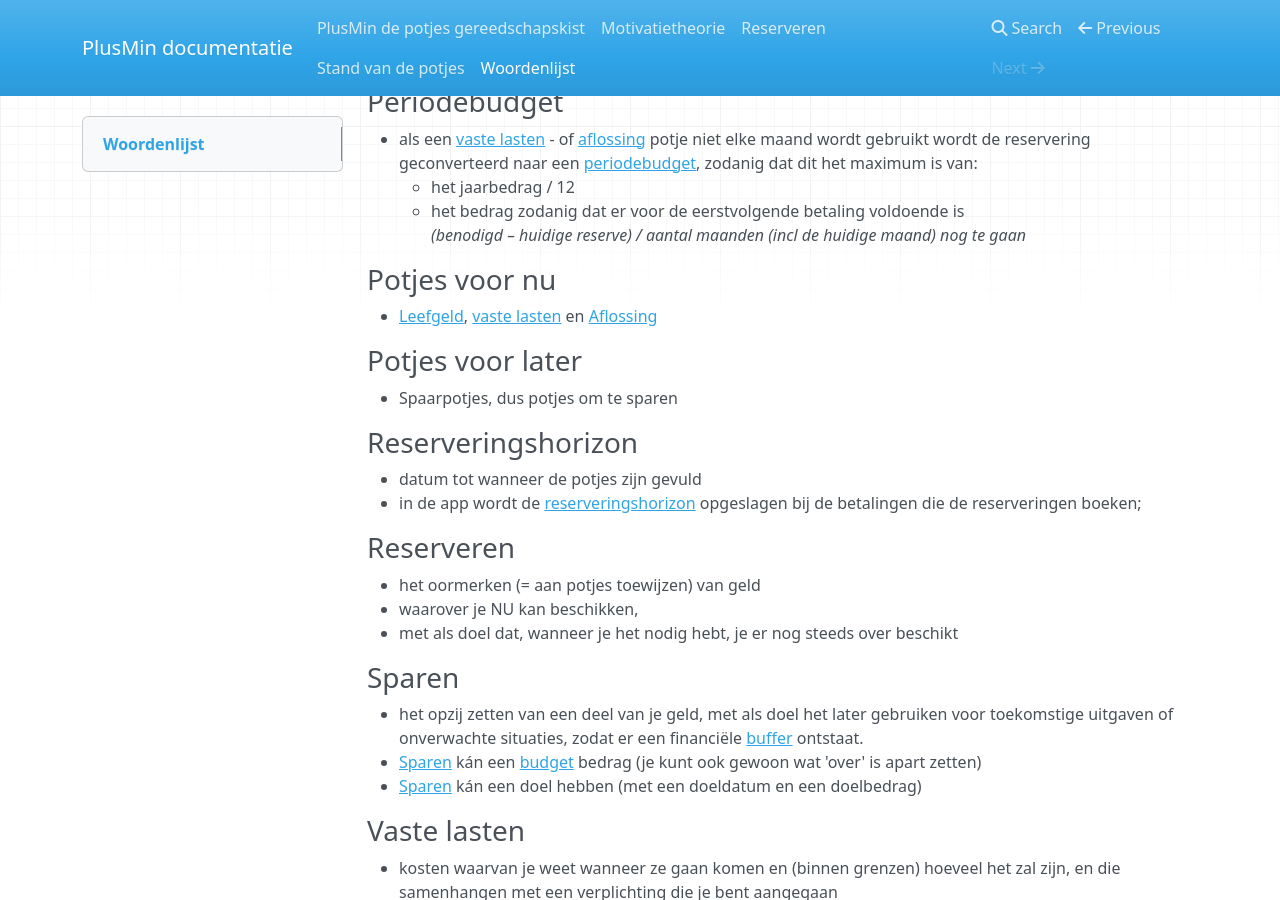
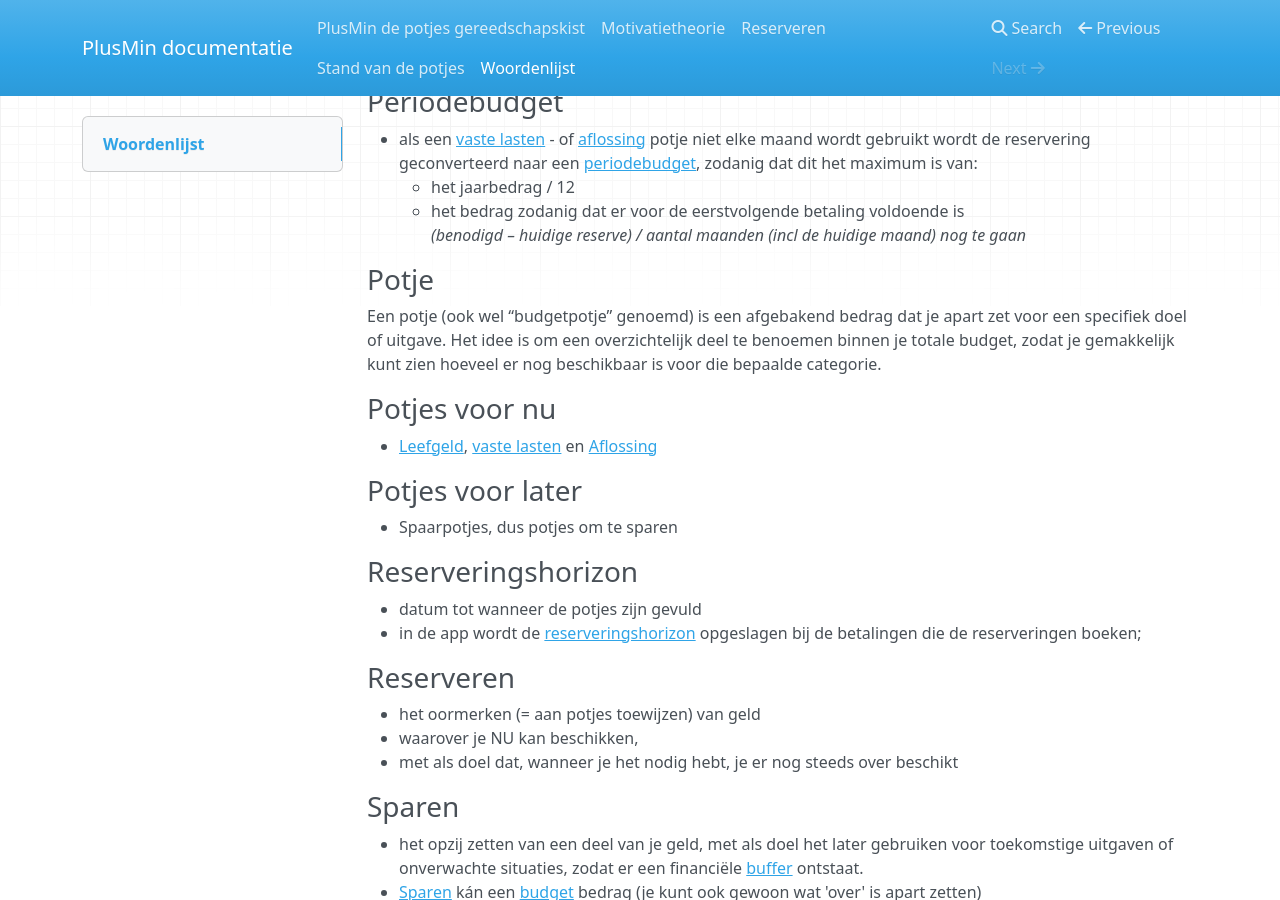
Before and after one commit to plusminapp/pm-docs, an MkDocs documentation site: the page built from docs/8-woordenlijst.md, in a window 1280 px wide and 900 px high, scrolled down 1939 px. Built offline with MkDocs 1.6.1, drawn with Linux system fonts in a browser that asks for light colours; nearby versions of some CDN libraries.

Commit message:
definitie potje toegevoegd

```diff
--- a/docs/8-woordenlijst.md
+++ b/docs/8-woordenlijst.md
@@ -80,6 +80,11 @@
     * het bedrag zodanig dat er voor de eerstvolgende betaling voldoende is
       *(benodigd – huidige reserve) / aantal maanden (incl de huidige maand) nog te gaan*
 
+### Potje
+
+Een potje (ook wel “budgetpotje” genoemd) is een afgebakend bedrag dat je apart zet voor een specifiek doel of uitgave. Het idee is om een overzichtelijk deel te benoemen binnen je totale budget, zodat je gemakkelijk kunt zien hoeveel er nog beschikbaar is voor die bepaalde categorie.
+
+
 ### Potjes voor nu
 
 * [Leefgeld](#leefgeld), [vaste lasten](#vaste-lasten) en [Aflossing](#aflossen)
```
